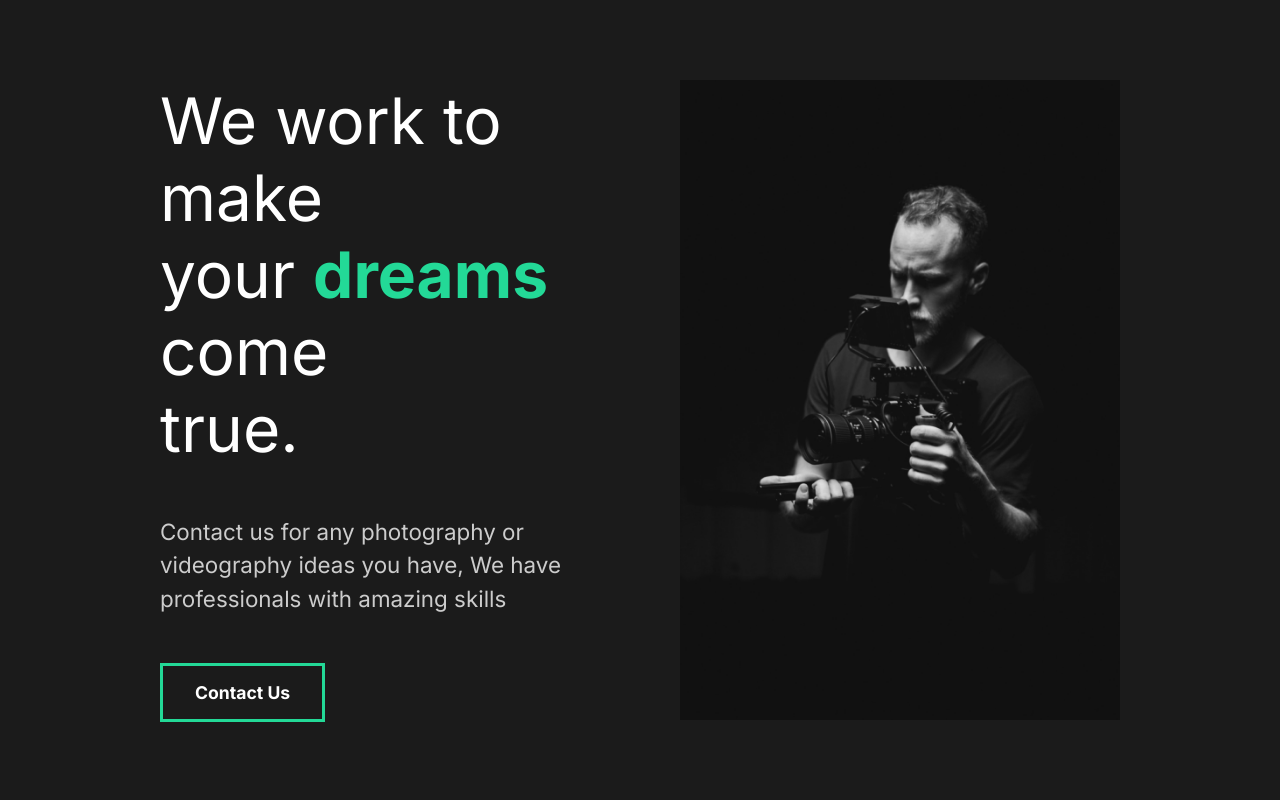
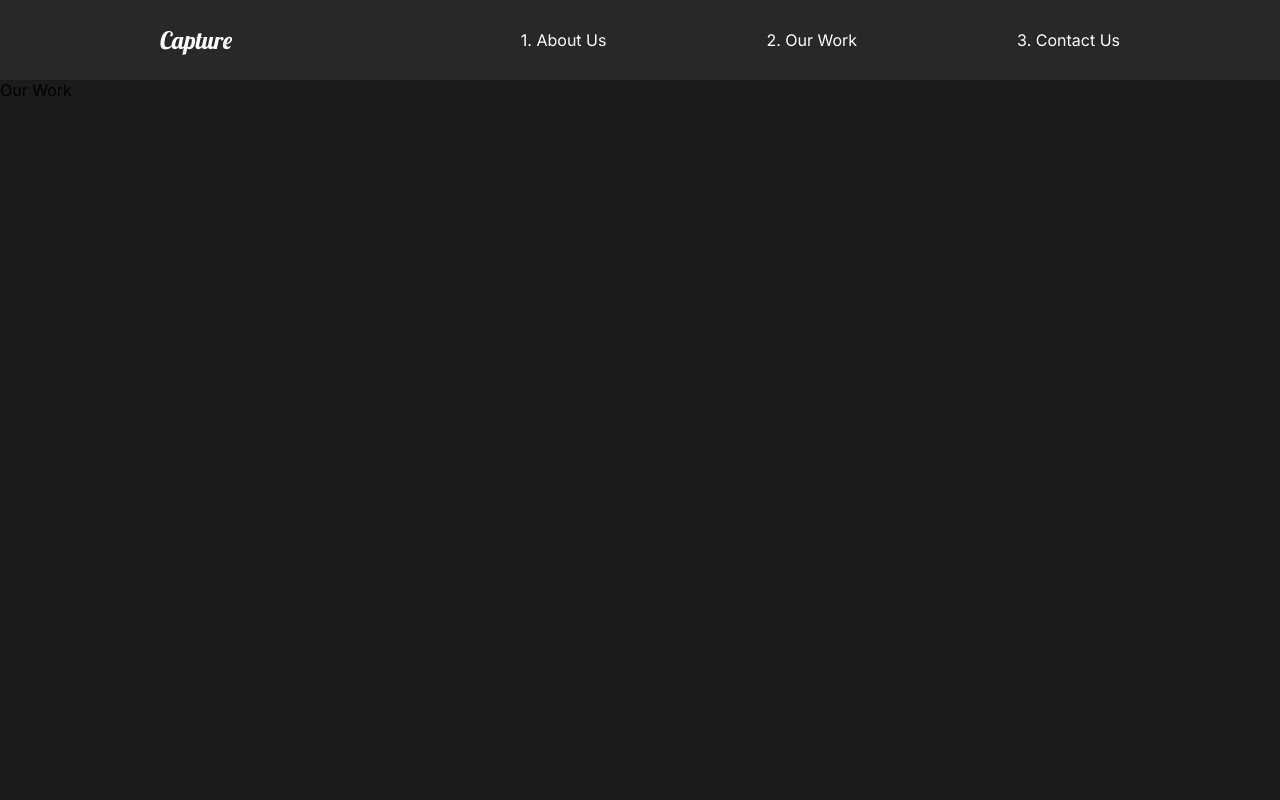
Before and after one commit to eddiebass/react-website, a React (Create React App) app: page /work in a window 1280 px wide. Shown: the top 800 px of the page. Built offline with nearby package versions, Linux system fonts and the light colour scheme.

Commit message:
added navigation bar using react router

```diff
--- a/src/App.js
+++ b/src/App.js
@@ -1,14 +1,31 @@
 import React from "react";
 // Import pages
 import AboutSection from "./Pages/AboutSection";
+import OurWork from "./Pages/OurWork";
+import ContactUs from "./Pages/ContactUs";
+
+import Nav from "./components/Nav";
 // import global style
 import GlobalStyle from "./components/GlobalStyle";
+//Import from react-router-dom
+import { Switch, Route } from "react-router-dom";
 
 function App() {
 	return (
 		<div>
 			<GlobalStyle />
-			<AboutSection />
+			<Nav />
+			<Switch>
+				<Route path="/" exact>
+					<AboutSection />
+				</Route>
+				<Route path="/work">
+					<OurWork />
+				</Route>
+				<Route path="/contact">
+					<ContactUs />
+				</Route>
+			</Switch>
 		</div>
 	);
 }
--- /dev/null
+++ b/src/Pages/ContactUs.js
@@ -0,0 +1,7 @@
+import React from "react";
+
+const ContactUs = () => {
+	return <div>Our Contact</div>;
+};
+
+export default ContactUs;
--- /dev/null
+++ b/src/Pages/OurWork.js
@@ -0,0 +1,7 @@
+import React from "react";
+
+const OurWork = () => {
+	return <div>Our Work</div>;
+};
+
+export default OurWork;
--- /dev/null
+++ b/src/components/Nav.js
@@ -0,0 +1,55 @@
+import React from "react";
+import styled from "styled-components";
+import { Link } from "react-router-dom";
+
+const Nav = () => {
+	return (
+		<NavStyle>
+			<h1>
+				<Link id="logo" to="/">
+					Capture
+				</Link>
+			</h1>
+			<ul>
+				<li>
+					<Link to="/">1. About Us</Link>
+				</li>
+				<li>
+					<Link to="/work">2. Our Work</Link>
+				</li>
+				<li>
+					<Link to="/contact">3. Contact Us</Link>
+				</li>
+			</ul>
+		</NavStyle>
+	);
+};
+
+const NavStyle = styled.nav`
+	min-height: 10vh;
+	display: flex;
+	margin: auto;
+	justify-content: space-between;
+	align-items: center;
+	padding: 1rem 10rem;
+	background: #282828;
+	a {
+		color: white;
+		text-decoration: none;
+	}
+	ul {
+		display: flex;
+		list-style: none;
+	}
+	#logo {
+		font-size: 1.5rem;
+		font-family: "Lobster", cursive;
+		font-weight: lighter;
+	}
+	li {
+		padding-left: 10rem;
+		position: relative;
+	}
+`;
+
+export default Nav;
--- a/src/index.js
+++ b/src/index.js
@@ -1,10 +1,13 @@
 import React from "react";
 import ReactDOM from "react-dom";
 import App from "./App";
+import { BrowserRouter } from "react-router-dom";
 
 ReactDOM.render(
 	<React.StrictMode>
-		<App />
+		<BrowserRouter>
+			<App />
+		</BrowserRouter>
 	</React.StrictMode>,
 	document.getElementById("root")
 );
```
Also changed, not shown: 1 other file (tests, documents, lock files or other folders).
